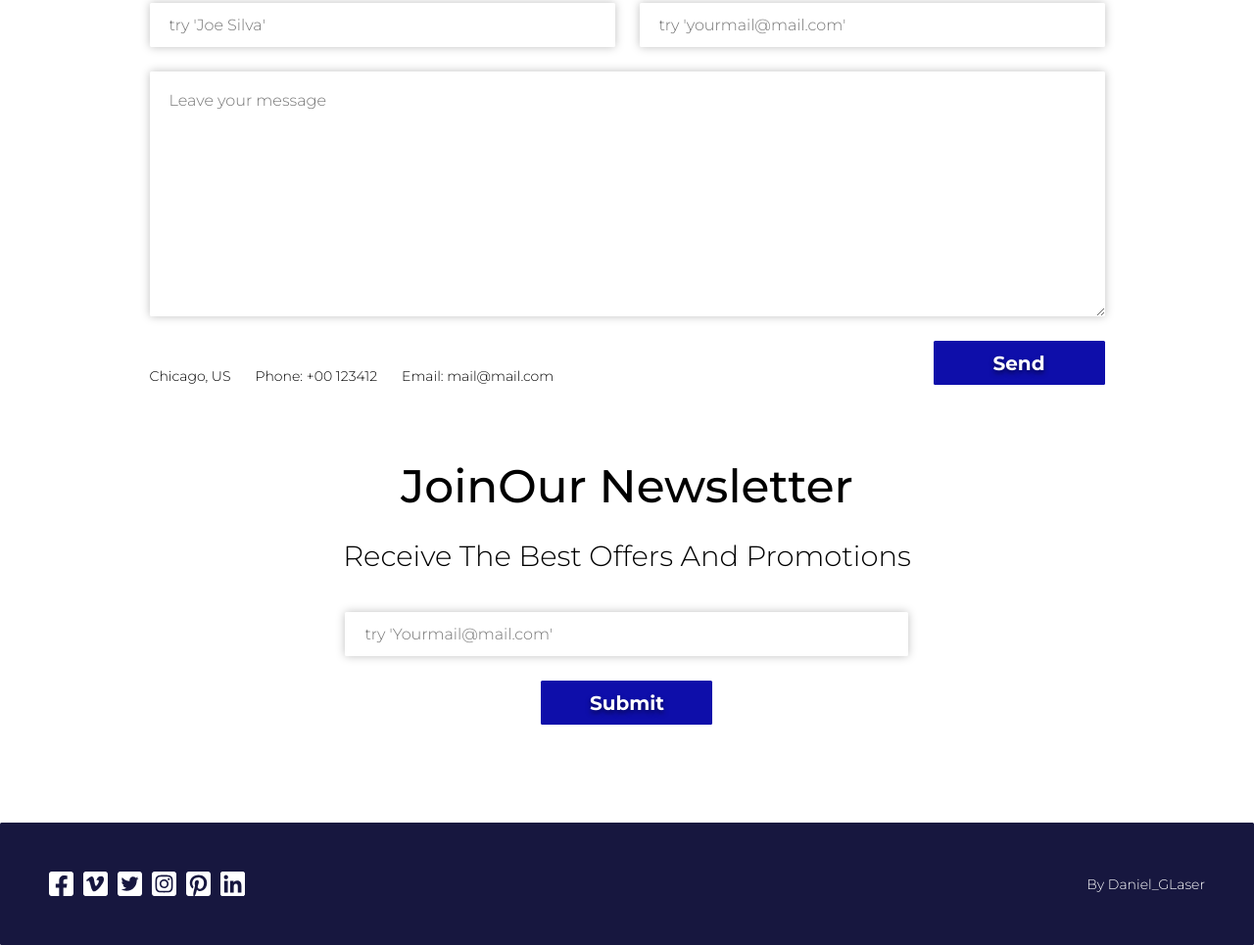
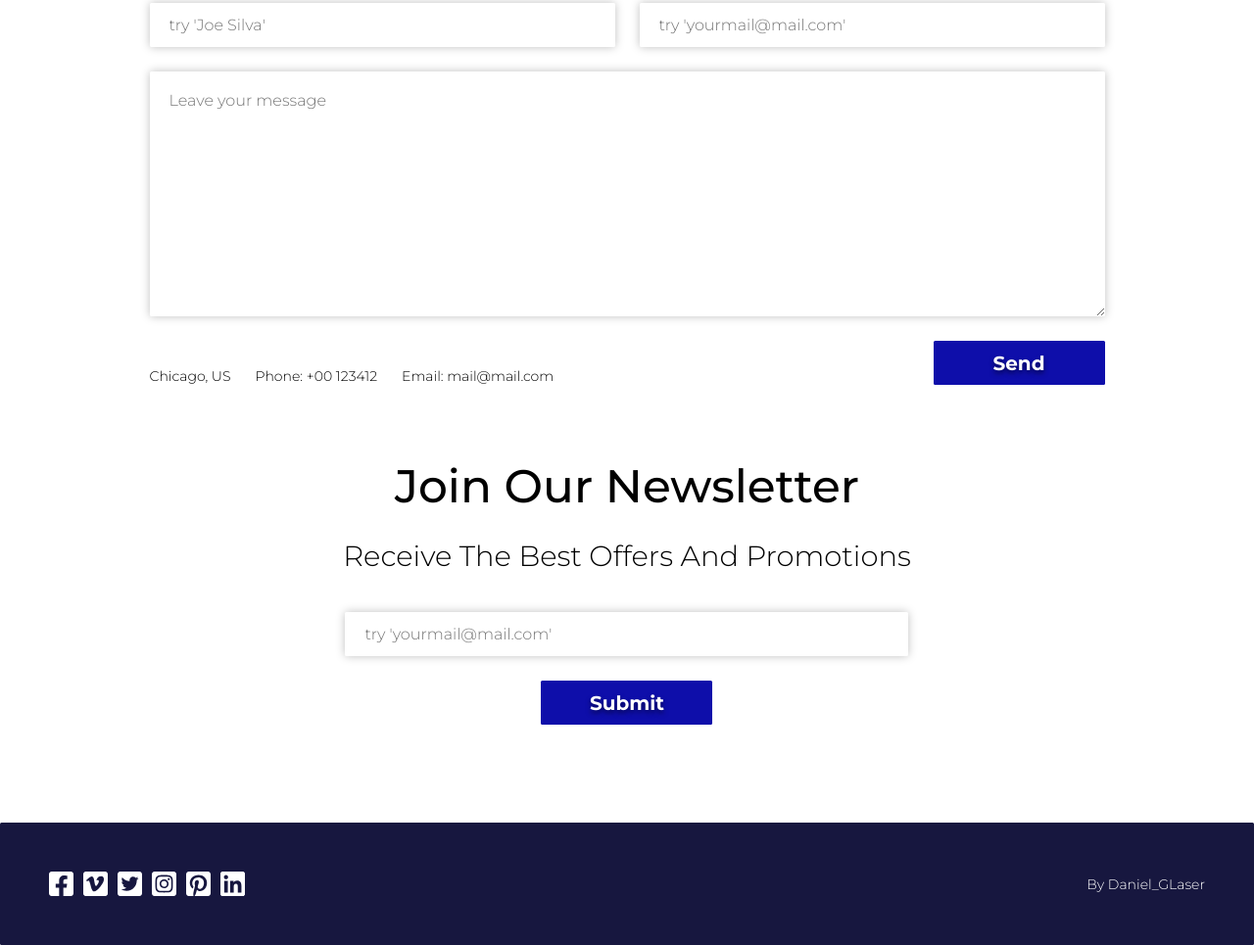
Before and after one commit to DGL25/Flying, a plain HTML site: page index.html in a window 1280 px wide. Shown: the part 2301-3266 px from the top of the page at 98% size. Drawn offline with Linux system fonts and the light colour scheme.

Commit message:
Update index.html

```diff
--- a/index.html
+++ b/index.html
@@ -102,9 +102,9 @@
                 </form>
             </section>
             <section id="newsletter">
-                <h1 id="title-newsletter">JoinOur Newsletter</h1>
+                <h1 id="title-newsletter">Join Our Newsletter</h1>
                 <h2 id="subtitle-newsletter">Receive The Best Offers And Promotions</h2>
-                <input type="text" name="" id="" placeholder="try 'Yourmail@mail.com'">
+                <input type="text" name="" id="" placeholder="try 'yourmail@mail.com'">
                 <button class="btn">Submit</button>
             </section>
         </main>
```
